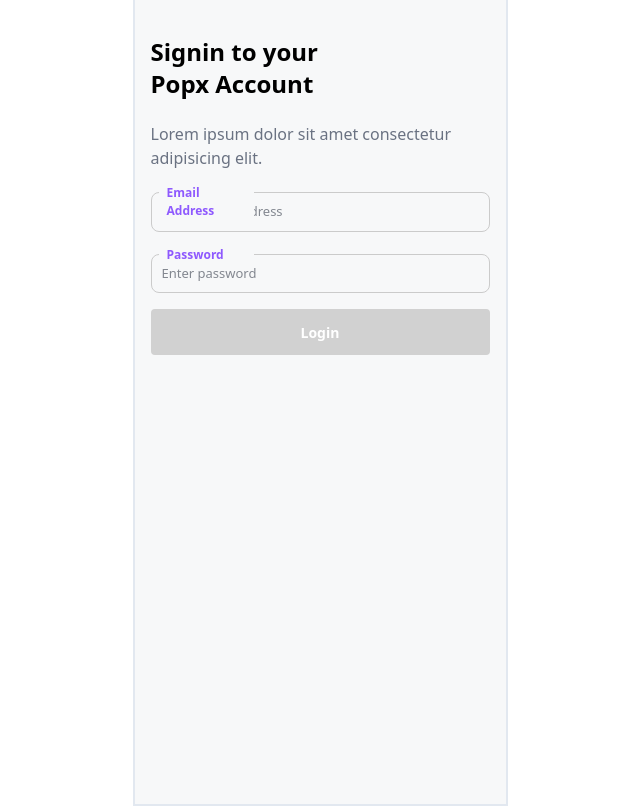
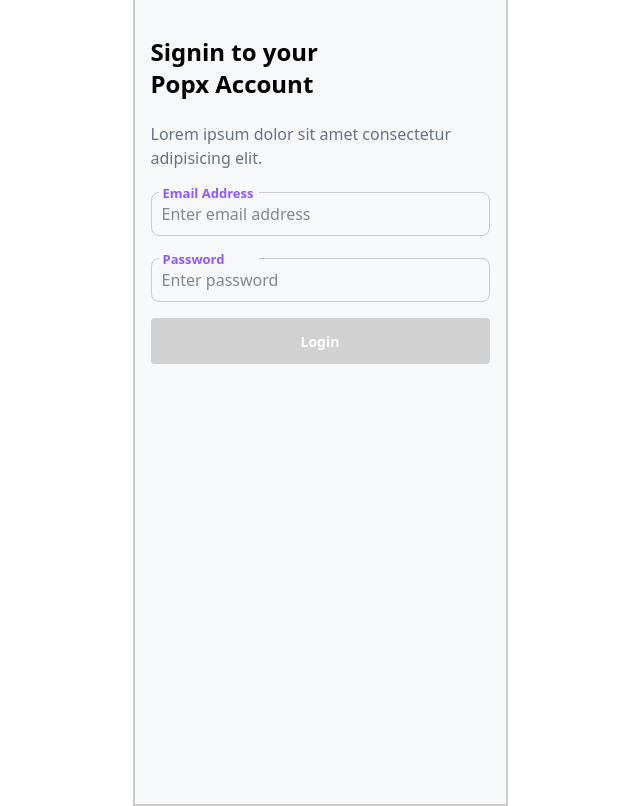
Before and after one commit to techshadow01/Internform, a React (Vite) app: page /login in a window 1280 px wide. Shown: the whole page, without its empty margins (320-960 px from the left). Built offline with nearby package versions, Linux system fonts and the light colour scheme.

Commit message:
Add files via upload

```diff
--- a/src/components/Account.jsx
+++ b/src/components/Account.jsx
@@ -4,7 +4,7 @@
 
 const Account = () => {
     return (
-        <div className='relative w-[375px] h-[812px] max-sm:w-screen max-sm:h-screen border-2 border-slate-200 bg-[#F7F8F9]'>
+        <div className='relative w-[375px] h-[812px] max-sm:w-screen max-sm:h-screen border-2 border-[#CBCBCB] bg-[#F7F8F9]'>
             <div className='flex items-center p-3 bg-white h-[60px] font-semibold'>Account Settings</div>
             <div className='flex gap-3  p-4'>
                 <div class="relative">
--- a/src/components/Home.jsx
+++ b/src/components/Home.jsx
@@ -4,7 +4,7 @@
 const Home = () => {
     return (
         <div>
-            <div className='flex items-end justify-center w-[375px] h-[812px] max-sm:w-screen max-sm:h-screen  border-2 border-slate-200 bg-[#F7F8F9]'>
+            <div className='flex items-end justify-center w-[375px] h-[812px] max-sm:w-screen max-sm:h-screen  border-2 border-[#CBCBCB] bg-[#F7F8F9]'>
 
                 <div className='relative flex flex-col gap-3 w-[90%] bottom-5'>
 
--- a/src/components/Login.jsx
+++ b/src/components/Login.jsx
@@ -35,7 +35,7 @@
                     e.preventDefault();
                     navigate('/account');
                 }}
-                className='flex flex-col gap-4 p-4 pt-[40px] w-[375px] h-[812px] max-sm:w-screen max-sm:h-screen border-2 border-slate-200 bg-[#F7F8F9]'>
+                className='flex flex-col gap-4 p-4 pt-[40px] w-[375px] h-[812px] max-sm:w-screen max-sm:h-screen border-2 border-[#CBCBCB] bg-[#F7F8F9]'>
 
                 <div className='flex flex-col gap-[22px]'>
                     <div className='text-2xl font-bold'>
@@ -56,14 +56,13 @@
                                 <input
                                     id={item.label}
                                     type={item.label}
-                                    class="block px-2.5 py-[9px] w-full text-[13px] text-gray-900 bg-transparent rounded-lg border-[1.5px] border-[#CBCBCB] appearance-none focus:outline-none "
+                                    class="block px-2.5 py-[9px]  w-full  text-gray-900 bg-transparent rounded-lg border-[1.5px] border-[#CBCBCB] appearance-none focus:outline-none "
                                     onChange={handleInputChange}
                                     placeholder={item.place}
                                     required
                                 />
 
-                                <label
-                                    className='absolute bg-[#F7F8F9] text-[12px] -top-2 text-[#8E59FE] left-2 w-[95px] px-2 font-semibold'>
+                                <label className='absolute flex bg-[#F7F8F9] text-[13px] -top-2 text-[#8E59FE] left-2 w-[100px] pl-1 font-semibold'>
                                     <div>{item.name}</div>
                                 </label>
                             </div>
--- a/src/components/Sign.jsx
+++ b/src/components/Sign.jsx
@@ -54,7 +54,7 @@
         <>
             <form
                 onSubmit={handlesubmit}
-                className='flex flex-col justify-between p-4 pt-[40px] w-[375px] h-[812px] max-sm:w-screen max-sm:h-screen border-2 border-slate-200 bg-[#F7F8F9]'>
+                className='flex flex-col justify-between p-4 pt-[40px] w-[375px] h-[812px] max-sm:w-screen max-sm:h-screen border-2 border-[#CBCBCB] bg-[#F7F8F9]'>
 
                 <div className='flex flex-col gap-[29px]'>
                     <div className='text-2xl font-bold'>
@@ -71,12 +71,12 @@
                                 <input
                                     id={item.label}
                                     type={item.label}
-                                    class="block px-2.5 py-[9px]  w-full text-[13px] text-gray-900 bg-transparent rounded-lg border-[1.5px] border-[#CBCBCB] appearance-none focus:outline-none "
+                                    class="block px-2.5 py-[9px]  w-full  text-gray-900 bg-transparent rounded-lg border-[1.5px] border-[#CBCBCB] appearance-none focus:outline-none "
                                     onChange={handleInputChange}
                                     placeholder={item.place}
                                     {...(item.name !== 'Company Name' ? { required: true } : {})}
                                 />
-                                <label className='absolute flex bg-[#F7F8F9] text-[11px] -top-2 text-[#8E59FE] left-2 w-[85px] pl-1 font-semibold'>
+                                <label className='absolute flex bg-[#F7F8F9] text-[13px] -top-2 text-[#8E59FE] left-2 w-[100px] pl-1 font-semibold'>
                                     <div>{item.name}</div>
                                     {item.name != "Company Name" && <div className='text-red-500'>*</div>}
                                 </label>
```
